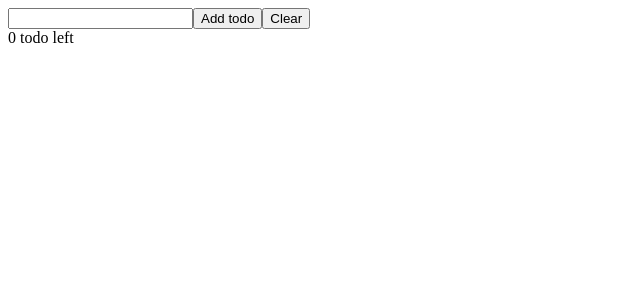
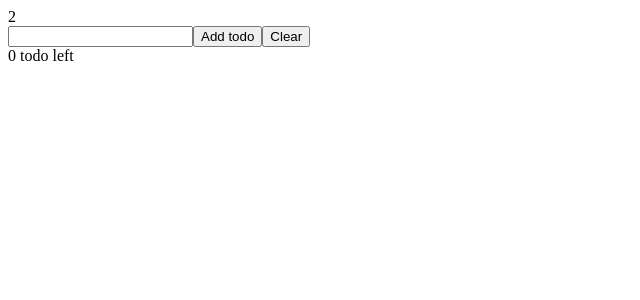
Before and after one commit to MilindGour9869/todolist_React, a React (Create React App) app: page / in a window 1280 px wide. Shown: the top 300 px of the page, without its empty margins (0-640 px from the left). Built offline with nearby package versions, Linux system fonts and the light colour scheme.

Commit message:
using props..yeeeye

```diff
--- a/src/App.js
+++ b/src/App.js
@@ -1,10 +1,18 @@
-import React from 'react';
+import React , {useState} from 'react';
 import TodoList from './TodoList.js'
 
 function App() {
+
+  const [todo , setTodo] = useState(['todo 1' , 'todo 2']);
+
+
+
+
+
   return (
   <>
-   <TodoList />
+   <TodoList  todos = {todo}/>
+
    <input type="text"></input>
    <button>Add todo</button>
    <button>Clear</button>
--- a/src/TodoList.js
+++ b/src/TodoList.js
@@ -1,7 +1,7 @@
 import React from 'react';
 
-export default function TodoList(){
+export default function TodoList(props){
     return (
-  null
+  <div>{props.todos.length}</div>
     );
 }
```
